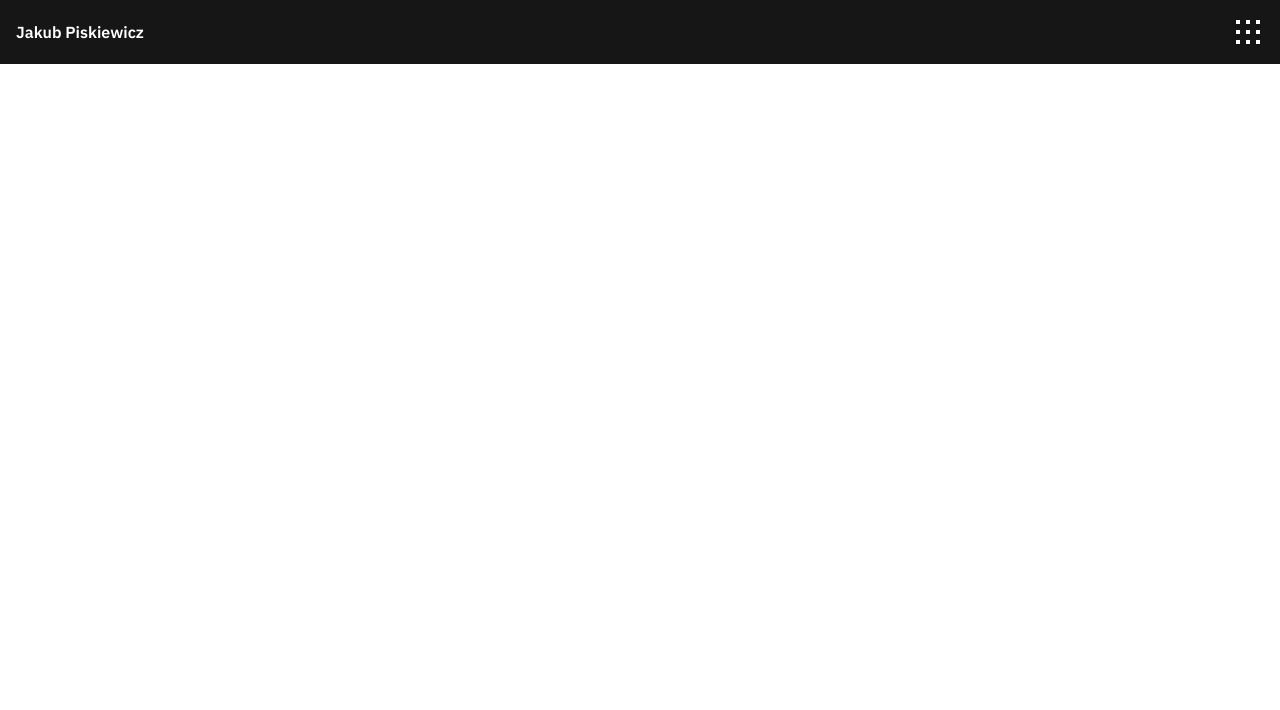
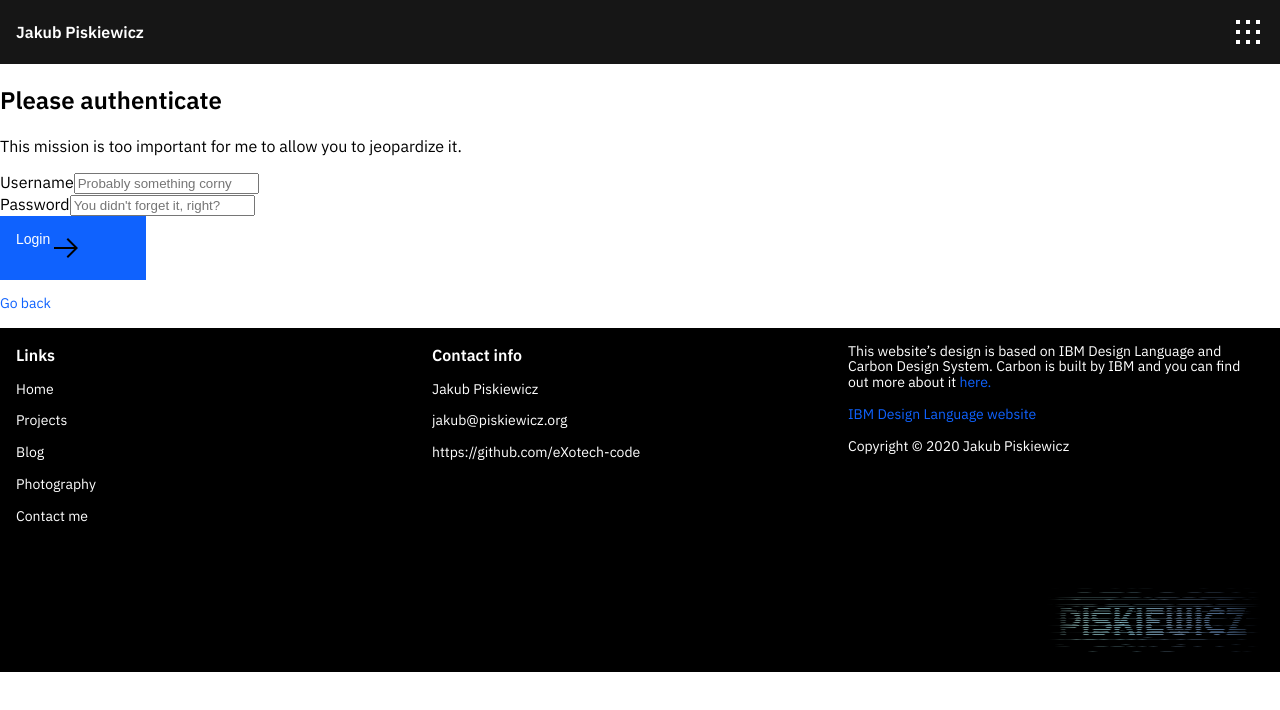
Before and after one commit to eXotech-code/portfolio, a React (Create React App) app: page /login in a window 1280 px wide. Shown: the top 710 px of the page. Built offline with nearby package versions, Linux system fonts and the light colour scheme.

Commit message:
#7 Login is functional.

```diff
--- a/package.json
+++ b/package.json
@@ -38,6 +38,7 @@
     ]
   },
   "devDependencies": {
-    "prettier": "2.3.0"
+    "prettier": "2.3.0",
+    "prop-types": "^15.7.2"
   }
 }
--- a/src/App.js
+++ b/src/App.js
@@ -2,6 +2,7 @@ import React from 'react';
 import {Switch, Route} from 'react-router-dom';
 import Home from './views/Home/Home';
 import BlogPost from './views/BlogPost/BlogPost';
+import Login from './views/Login/Login';
 import NotFound from './components/NotFound';
 import { ReactComponent as MenuButton } from './media/menu-header-global.svg';
 import './App.scss';
@@ -15,7 +16,7 @@ const App = () => {
 				</header>
 				<Switch>
 					<Route path="/login">
-						{/*<Login />*/}
+						<Login />
 					</Route>
 					<Route path="/post">
 						<BlogPost />
--- a/src/components/Button.js
+++ b/src/components/Button.js
@@ -15,7 +15,7 @@ class Button extends React.Component {
       }
 
       return (
-        <button className={className} ref={this.sizeRef}>{this.props.children}</button>
+        <button className={className} ref={this.sizeRef} onClick={this.props.action}>{this.props.children}</button>
       );
     }
 }
--- a/src/components/Link.js
+++ b/src/components/Link.js
@@ -1,4 +1,5 @@
 import React from 'react';
+import PropTypes from 'prop-types';
 import {Link as RouterLink} from 'react-router-dom';
 import {ReactComponent as RightArrow} from '../media/arrow-right.svg'
 import './Link.scss';
@@ -13,10 +14,15 @@ const Link = (props) => {
                 }
             }}>
                 <p className='link-text'>{props.children}</p>
-                <RightArrow className='link-icon' />
+                { props.icon && <RightArrow className='link-icon' /> }
             </RouterLink>
         </div>
     );
 }
 
+// Weird fix for WebStorm. I have to provide propTypes for noIcon prop.
+Link.propTypes = {
+    icon: PropTypes.bool
+};
+
 export default Link;
--- a/src/views/Home/Blog.js
+++ b/src/views/Home/Blog.js
@@ -11,7 +11,7 @@ class BlogPost extends React.Component {
                 <img src={this.props.image} alt="blog post cover" />
                 <h2 className="blog-post-title">{this.props.title}</h2>
                 <p className="blog-post-description">{this.props.description}</p>
-                <Link link={`/post/${this.props.id}`} data={this.props}>Read this post</Link>
+                <Link link={`/post/${this.props.id}`} data={this.props} icon={true}>Read this post</Link>
             </div>
         );
     }
--- a/src/views/Home/Projects.js
+++ b/src/views/Home/Projects.js
@@ -8,7 +8,7 @@ class Kanban extends React.Component {
 				<div className="projects-kanban-header">
 					<h1 className="projects-kanban-title">Progress</h1>
 					<h3 className="projects-kanban-project-name">
-						{this.props.selectedProject !== undefined
+						{this.props.selectedProject
 							? this.props.projects[this.props.selectedProject]
 									.name
 							: 'Loading data...'}
@@ -33,7 +33,7 @@ class ProjectsGalleryItem extends React.Component {
 				<h3 className="project-name">{this.props.name}</h3>
 				<p className="project-description">{this.props.children}</p>
 				<div className="project-progress-bar">
-					<span style={{ width: this.props.progress + '%' }}></span>
+					<span style={{ width: this.props.progress + '%' }}/>
 				</div>
 				<p className="project-progress">
 					{this.props.progress + '% done'}
--- a/src/views/Login/Login.js
+++ b/src/views/Login/Login.js
@@ -0,0 +1,136 @@
+import React from 'react';
+import Button from '../../components/Button';
+import {ReactComponent as RightArrow} from '../../media/arrow-right.svg'
+import Link from '../../components/Link';
+import Footer from '../../components/Footer';
+
+class Input extends React.Component {
+	render() {
+		return (
+			<div className="input">
+				<label>
+					{this.props.name}
+					<input type="text" value={this.props.value} onChange={this.props.handler} name={this.props.name.toLowerCase()} placeholder={this.props.placeholder} />
+				</label>
+			</div>
+		)
+	}
+}
+
+class Form extends React.Component {
+	constructor(props) {
+		super(props);
+
+		this.state = {
+			userInfo: { username: '', password: '' },
+			bad: false
+		}
+
+		// To rid of the 'this is undefined' errors.
+		this.handleChange = this.handleChange.bind(this);
+		this.handleSubmit = this.handleSubmit.bind(this);
+	}
+
+	// Handles change on input and saves it into state.
+	handleChange(e) {
+		/* Set state of username or password according to
+		 which field is being typed into. */
+		let tempState = this.state.userInfo;
+
+		if (e.target.name === 'username') {
+			tempState.username = e.target.value;
+		} else {
+			tempState.password = e.target.value;
+		}
+
+		this.setState({ userInfo: tempState });
+	}
+
+	saveToken(token) {
+		sessionStorage.setItem('token', token)
+
+		this.setState({ bad: false })
+	}
+
+	loginError(err) {
+		this.setState({ bad: true });
+
+		console.log(err);
+	}
+
+	checkResponse(res) {
+		if (!res.ok) {
+			throw res.status;
+		}
+
+		return res.json();
+	}
+
+
+	/* Submits the POST request with x-www-form-urlencoded string
+	   containing login info and then saves API token into sessionStorage.
+	 */
+	handleSubmit() {
+		const content = new URLSearchParams(this.state.userInfo);
+
+		const apiURL = '/api/admin/auth';
+
+		// Post the form to auth API
+		fetch(apiURL, {
+			method: 'POST',
+			headers: {
+				'Content-Type': 'application/x-www-form-urlencoded'
+			},
+			body: content
+		})
+			.then(response => this.checkResponse(response))
+			.then(response => this.saveToken(response.token))
+			.catch(err => this.loginError(err))
+	}
+
+	render() {
+		return (
+			<div className="login-form-box">
+				<h2>Please authenticate</h2>
+				<p>This mission is too important for me to allow you to jeopardize it.</p>
+					<Input
+						name="Username"
+					   value={this.state.username}
+					   handler={this.handleChange}
+					   placeholder="Probably something corny"
+					/>
+					<Input
+						name="Password"
+						value={this.state.password}
+						handler={this.handleChange}
+						placeholder="You didn't forget it, right?"
+					/>
+					<Button action={this.handleSubmit}>
+						Login
+						<RightArrow />
+					</Button>
+					<Link link="/" icon={false}>Go back</Link>
+				{this.state.bad ?
+					<p className="login-error">
+						I'm sorry Dave, I'm afraid I can't do that.
+					</p>
+				: null}
+			</div>
+		)
+	}
+}
+
+class Login extends React.Component {
+	render() {
+		return (
+			<div>
+				<div className="login-form-section">
+					<Form />
+				</div>
+				<Footer />
+			</div>
+		)
+	}
+}
+
+export default Login;
```
